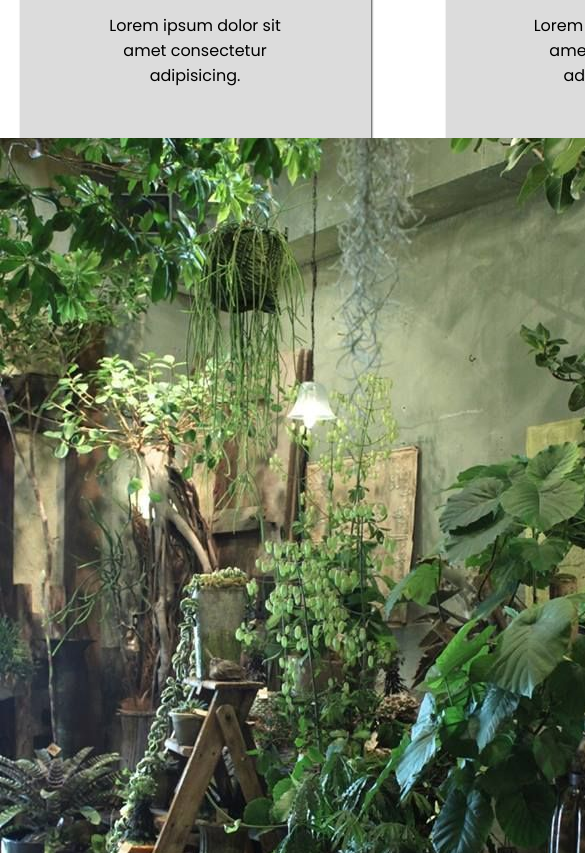
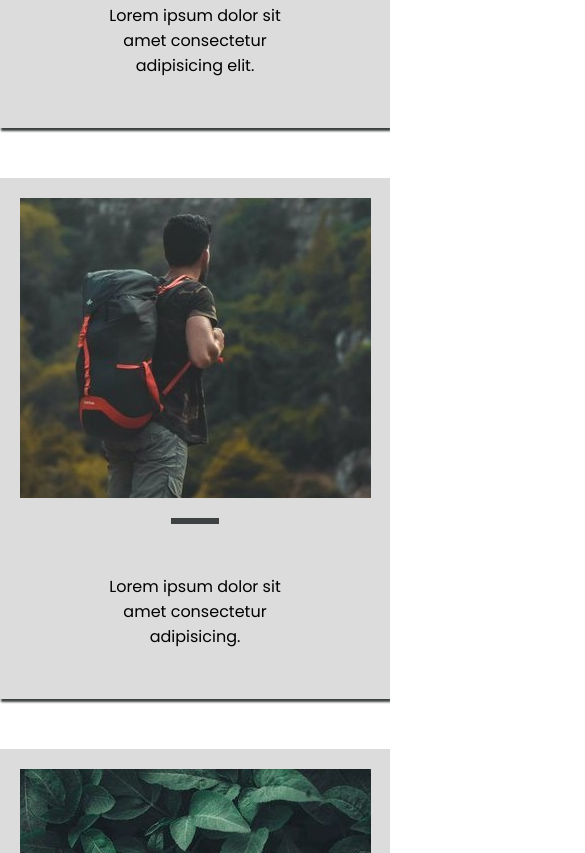
Before and after one commit to BMYDesigns/Farm-App, a website: page index.html in a window 390 px wide. Shown: the part 1147-2000 px from the top of the page, 585 px wide, since content can reach past the window. Drawn offline with Linux system fonts and the light colour scheme.

Commit message:
modified articles section

```diff
--- a/index.html
+++ b/index.html
@@ -51,7 +51,7 @@
             </div>
         </div>
       </section>
-      <section class="about">
+      <section class="about" hidden>
         <div class="about-image-container">
             <img src="./assets/img/about.jpg" alt="garden">
         </div>
--- a/styles/components/_body.scss
+++ b/styles/components/_body.scss
@@ -5,6 +5,7 @@ main {
         flex-direction: column;
         align-items: center;
         gap: 50px 0;
+        margin: 50px 0;
 
         .latest-article-head {
             color: $primary-color;
@@ -58,3 +59,19 @@ main {
     }
 
 }
+
+@media screen and (max-width:1000px) {
+    main {
+
+        .article {
+            gap: 30px 0;
+
+            .article-list {
+                flex-direction: row;
+                flex-wrap: wrap;
+                gap: 50px 0;
+            }
+        }
+
+    }
+}
```
Also changed, not shown: styles/main.css, 1 other file.
